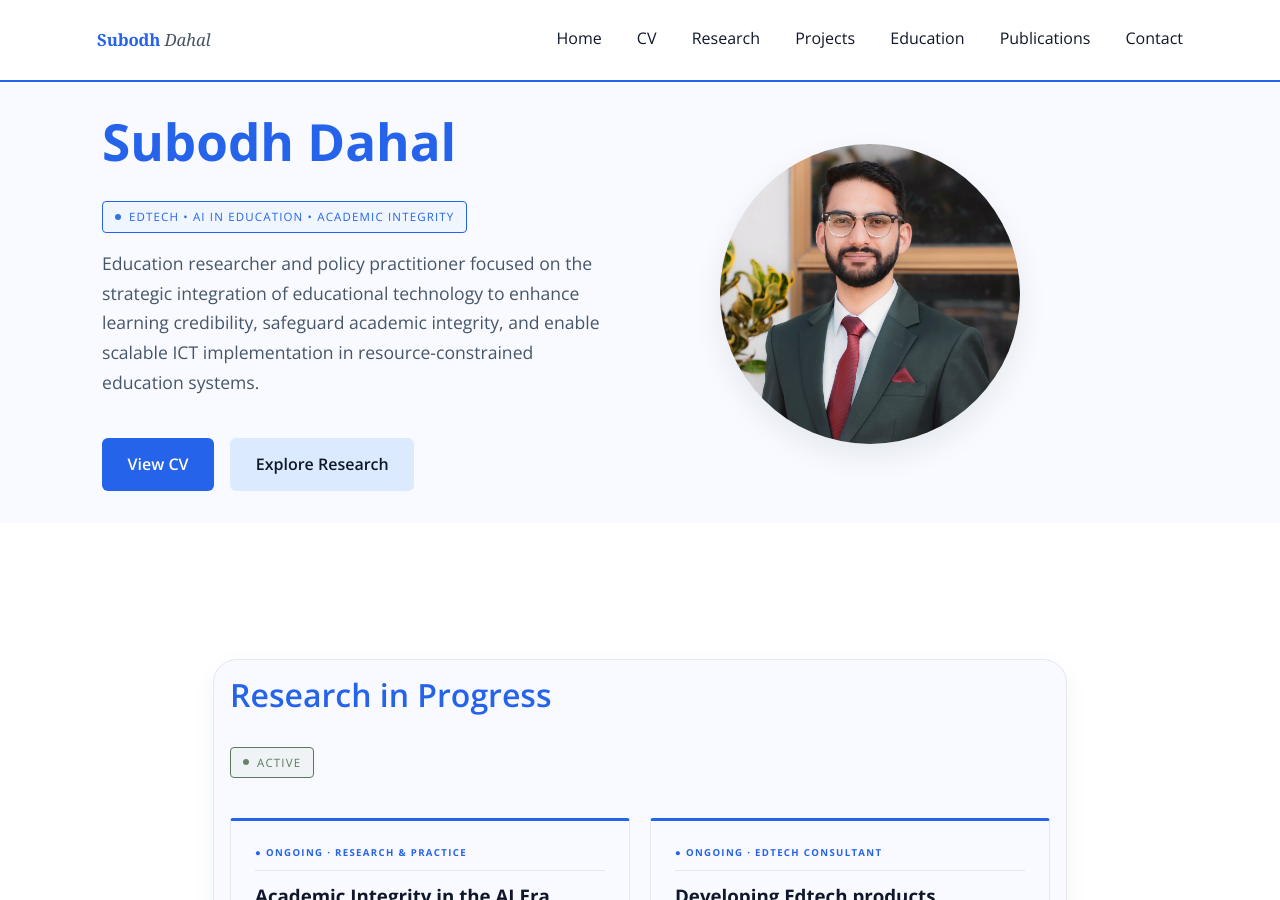
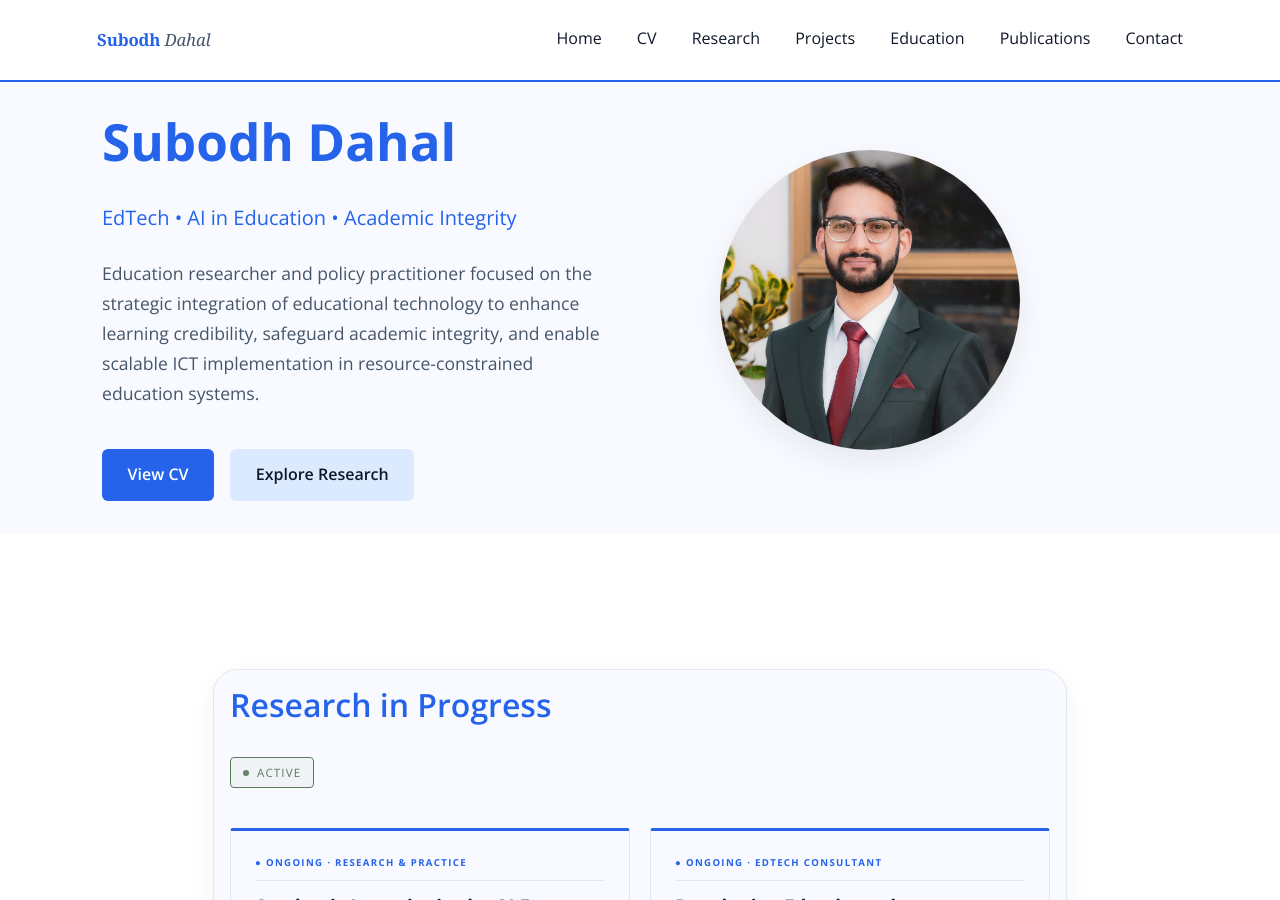
Before and after one commit to dahalsubodh/dahalsubodh.github.io, a Jekyll site: the page built from index.md, in a window 1280 px wide and 900 px high. Built offline with Jekyll 4.4.1, drawn with Linux system fonts in a browser that asks for light colours.

Commit message:
Update hero.html

```diff
--- a/_includes/hero.html
+++ b/_includes/hero.html
@@ -4,11 +4,7 @@
       <h1>
   <span class="hero-name">Subodh Dahal</span>
 </h1>
-
-       <span class="status-badge pulse-blue">
-  <span class="status-dot"></span>
-  EdTech • AI in Education • Academic Integrity
-</span>
+   <p class="hero-subtitle">EdTech • AI in Education • Academic Integrity</p>
 
       <p class="hero-description">
         Education researcher and policy practitioner focused on the strategic integration of educational technology to enhance learning credibility, safeguard academic integrity, and enable scalable ICT implementation in resource-constrained education systems.
```
